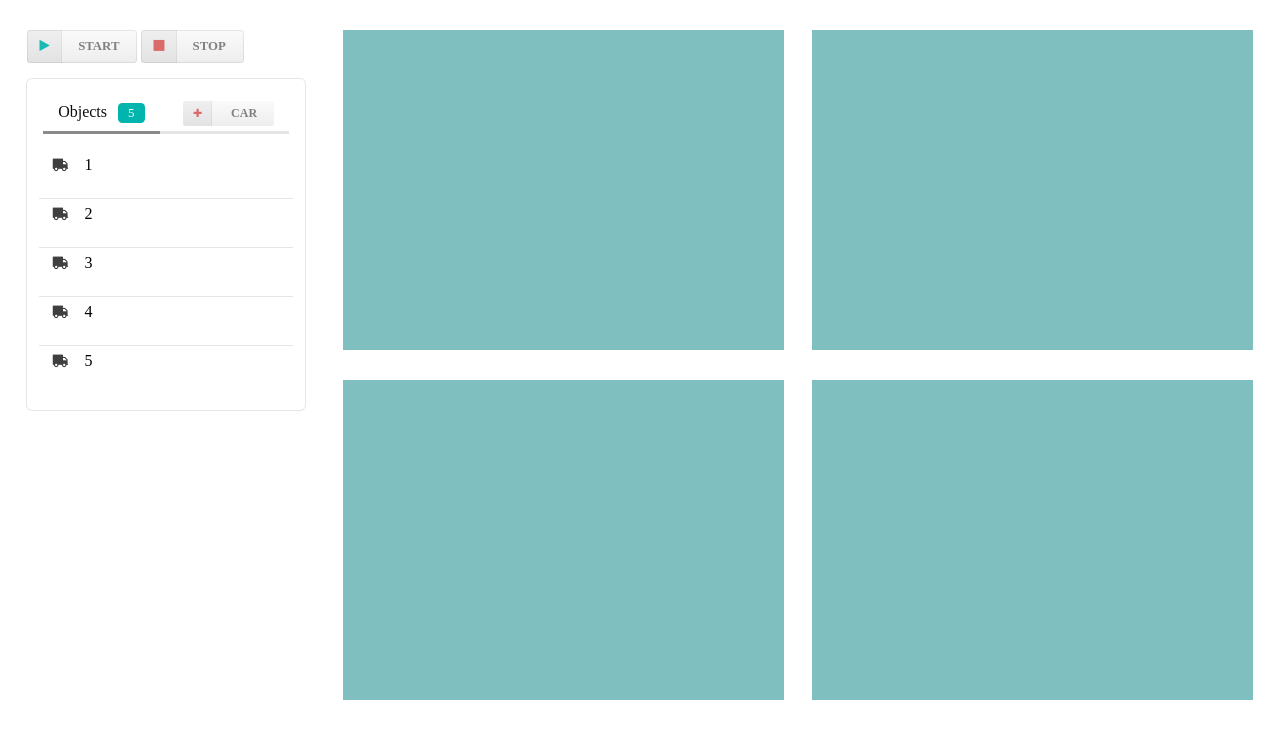
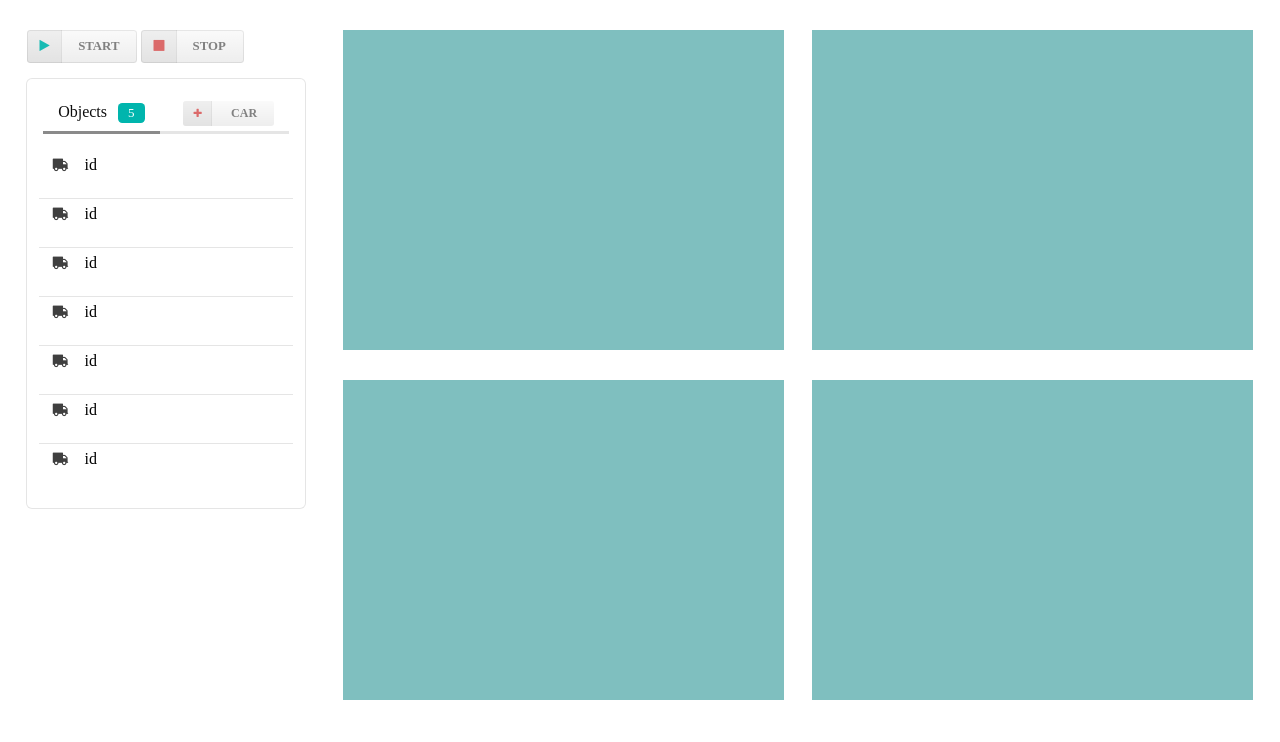
Before and after one commit to wanderanimrod/Utraffic-Web, a Flask app: page / in a window 1280 px wide. Shown: the part 58-800 px from the top of the page. Run offline with Flask 2, Linux system fonts and the light colour scheme.

Commit message:
[nim] Extracted sub-template sim_object

```diff
--- a/app/templates/index.html
+++ b/app/templates/index.html
@@ -32,71 +32,13 @@
                 </div>
             </div>
             <div class="ui divided list">
-                <div class="ui grid item simObject">
-                    <div class="two wide column">
-                        <i class="ui flipped truck icon"></i>
-                    </div>
-                    <div id="objectId" class="two wide column">1</div>
-                    <div class="ten wide column objectProperties">
-                        <div id="velocity" class="tiny ui button objectProperty">vel</div>
-                        <div id="velocity" class="tiny ui button objectProperty">acc</div>
-                        <div id="velocity" class="tiny ui button objectProperty">pos</div>
-                        <div id="velocity" class="tiny ui button objectProperty">lane</div>
-                        <div id="velocity" class="tiny red ui button objectProperty">all</div>
-                    </div>
-                </div>
-                <div class="ui grid item simObject">
-                    <div class="two wide column">
-                        <i class="ui flipped truck icon"></i>
-                    </div>
-                    <div id="objectId" class="two wide column">2</div>
-                    <div class="ten wide column objectProperties">
-                        <div id="velocity" class="tiny ui button objectProperty">vel</div>
-                        <div id="velocity" class="tiny ui button objectProperty">acc</div>
-                        <div id="velocity" class="tiny ui button objectProperty">pos</div>
-                        <div id="velocity" class="tiny ui button objectProperty">lane</div>
-                        <div id="velocity" class="tiny red ui button objectProperty">all</div>
-                    </div>
-                </div>
-                <div class="ui grid item simObject">
-                    <div class="two wide column">
-                        <i class="ui flipped truck icon"></i>
-                    </div>
-                    <div id="objectId" class="two wide column">3</div>
-                    <div class="ten wide column objectProperties">
-                        <div id="velocity" class="tiny ui button objectProperty">vel</div>
-                        <div id="velocity" class="tiny ui button objectProperty">acc</div>
-                        <div id="velocity" class="tiny ui button objectProperty">pos</div>
-                        <div id="velocity" class="tiny ui button objectProperty">lane</div>
-                        <div id="velocity" class="tiny red ui button objectProperty">all</div>
-                    </div>
-                </div>
-                <div class="ui grid item simObject">
-                    <div class="two wide column">
-                        <i class="ui flipped truck icon"></i>
-                    </div>
-                    <div id="objectId" class="two wide column">4</div>
-                    <div class="ten wide column objectProperties">
-                        <div id="velocity" class="tiny ui button objectProperty">vel</div>
-                        <div id="velocity" class="tiny ui button objectProperty">acc</div>
-                        <div id="velocity" class="tiny ui button objectProperty">pos</div>
-                        <div id="velocity" class="tiny ui button objectProperty">lane</div>
-                        <div id="velocity" class="tiny red ui button objectProperty">all</div>
-                    </div>
-                </div>
-                <div class="ui grid item simObject">
-                    <div class="two wide column">
-                        <i class="ui flipped truck icon"></i>
-                    </div>
-                    <div id="objectId" class="two wide column">5</div>
-                    <div class="ten wide column objectProperties">
-                        <div id="velocity" class="tiny ui button objectProperty">vel</div>
-                        <div id="velocity" class="tiny ui button objectProperty">acc</div>
-                        <div id="velocity" class="tiny ui button objectProperty">pos</div>
-                        <div id="velocity" class="tiny ui button objectProperty">lane</div>
-                        <div id="velocity" class="tiny red ui button objectProperty">all</div>
-                    </div>
-                </div>
+                {% include 'sim_object.html' %}
+                {% include 'sim_object.html' %}
+                {% include 'sim_object.html' %}
+                {% include 'sim_object.html' %}
+                {% include 'sim_object.html' %}
+                {% include 'sim_object.html' %}
+                {% include 'sim_object.html' %}
             </div>
         </div>
     </div>
--- /dev/null
+++ b/app/templates/sim_object.html
@@ -0,0 +1,13 @@
+<div class="ui grid item simObject">
+    <div class="two wide column">
+        <i class="ui flipped truck icon"></i>
+    </div>
+    <div class="two wide column">id</div>
+    <div class="ten wide column objectProperties">
+        <div id="velocity" class="tiny ui button objectProperty">vel</div>
+        <div id="velocity" class="tiny ui button objectProperty">acc</div>
+        <div id="velocity" class="tiny ui button objectProperty">pos</div>
+        <div id="velocity" class="tiny ui button objectProperty">lane</div>
+        <div id="velocity" class="tiny red ui button objectProperty">all</div>
+    </div>
+</div>
```
